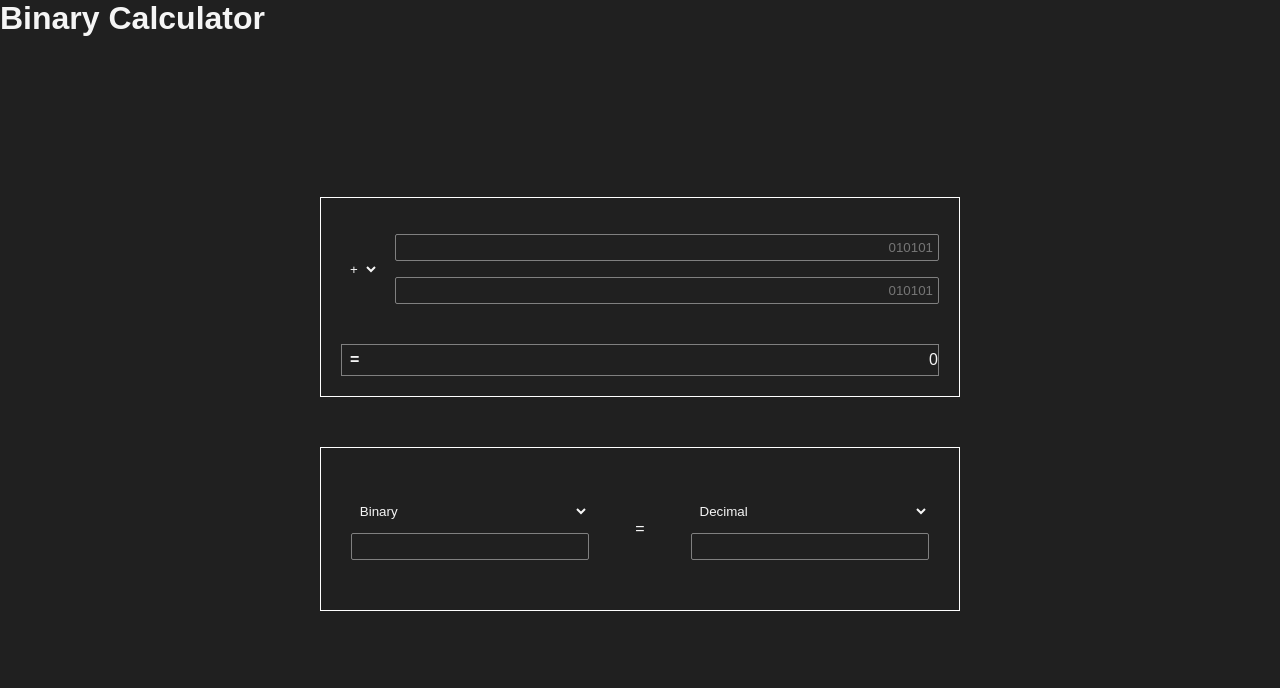
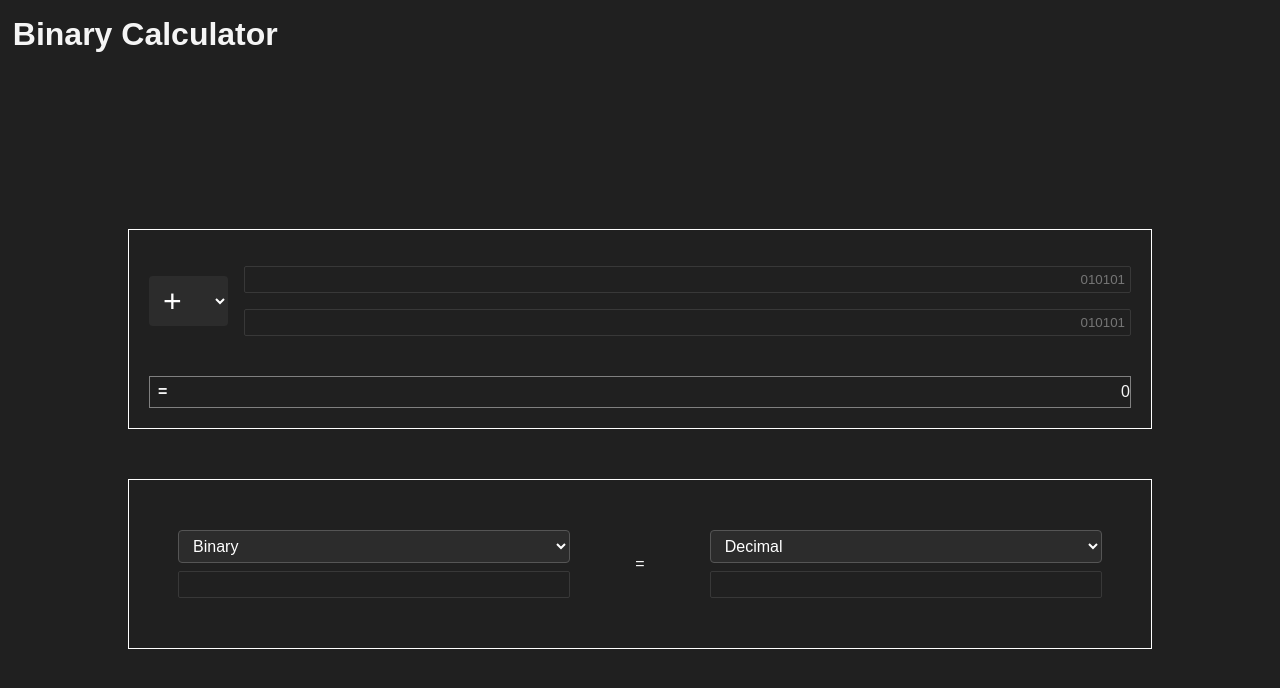
Before and after one commit to Bicheka/binary-calculator, a website built with Vite: page index.html in a window 1280 px wide. Built offline with nearby package versions, Linux system fonts and the light colour scheme.

Commit message:
improved styles

```diff
--- a/styles/main.css
+++ b/styles/main.css
@@ -2,6 +2,10 @@
     margin: 0;
     padding: 0;
     box-sizing: border-box;
+}
+h1{
+    padding: 1rem 2rem;
+    padding-left: min(1rem, 1%);
 }
 body {
     font-family: sans-serif;
@@ -9,9 +13,8 @@ body {
     color: whitesmoke;
 }
 main{
-    max-width: 50%;
-    margin: 20vh auto;
-    min-width: 400px;
+    margin: min(20vh, 20vw) auto;
+    width: clamp(500px, 80%, 1200px);
 }
 input, select{
     border-radius: 2px;
@@ -21,13 +24,39 @@ input, select{
 input{
     text-align: end;
     background: none;
-    border: 1px solid gray;
+    border: 1px solid rgb(56, 56, 56);
     color: whitesmoke;
 }
+input:focus{
+    outline: 1px solid rgb(71, 71, 71);
+}
+
+/* Select */
 select{
-    background: none;
-    color: whitesmoke;
+    background-color: #2c2c2c;
+    color: white;
+    padding: 6px 30px 6px 10px;
+    border: 1px solid #555;
+    border-radius: 4px;
+    font-size: 16px;
+    cursor: pointer;
 }
+#operation-selector{
+    border: none;
+    font-size: 2rem;
+    min-width: 4rem;
+    width: fit-content;
+}
+
+#operation-selector option{
+    font-size: medium;
+}
+
+select:focus {
+    outline: 1px solid #2c2c2c;
+}
+
+/**/
 
 .calculator{
     border: 1px solid white;
@@ -66,7 +95,6 @@ select{
     transform: translateY(-50%);
     font-weight: bold;
     color: whitesmoke;
-
 }
 
 .result{
@@ -101,9 +129,3 @@ select{
 .conversion-panel input {
     width: 80%;
 }
-
-@media screen and (max-width: 600px) {
-    main{
-        max-width: 100%;
-    }
-}
```
